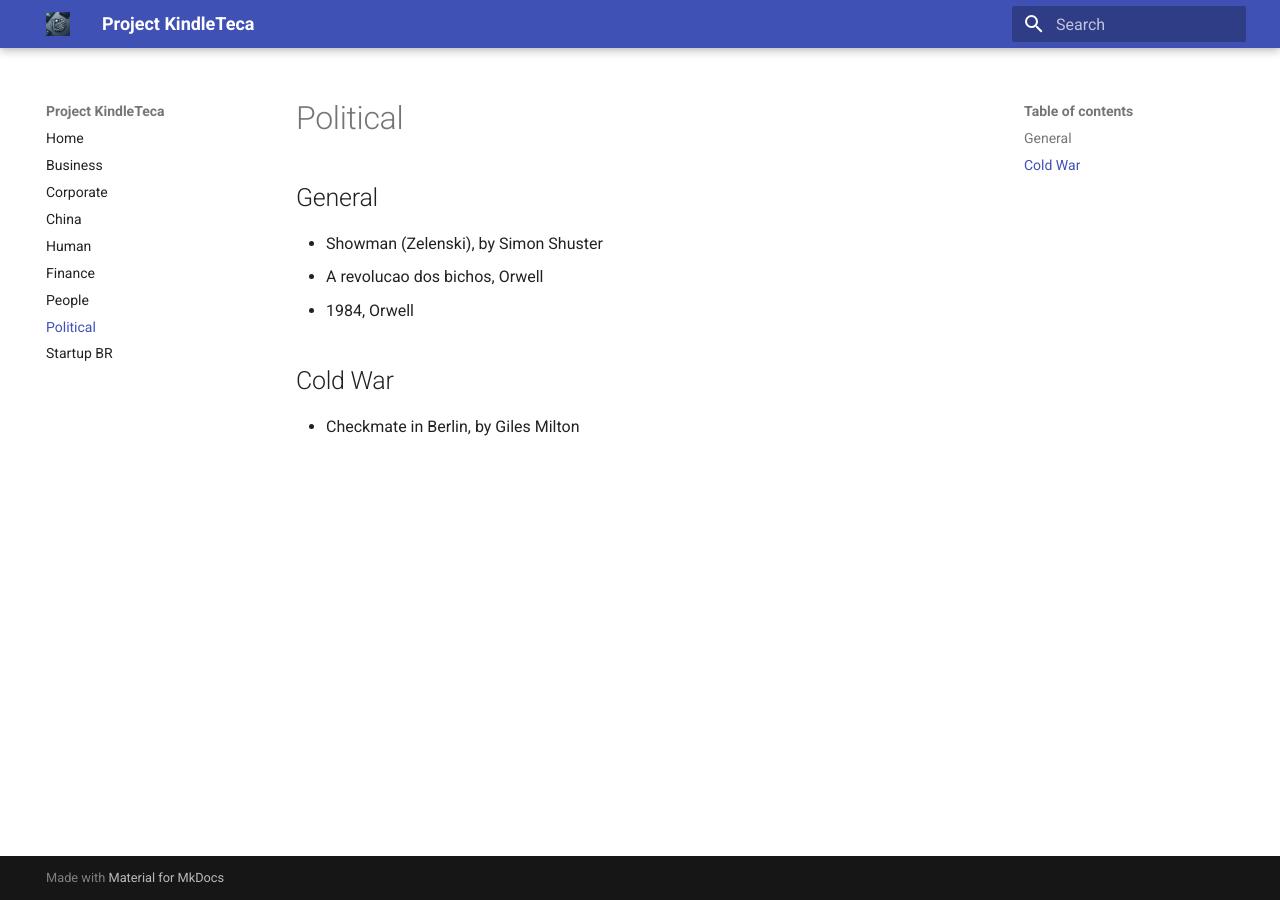
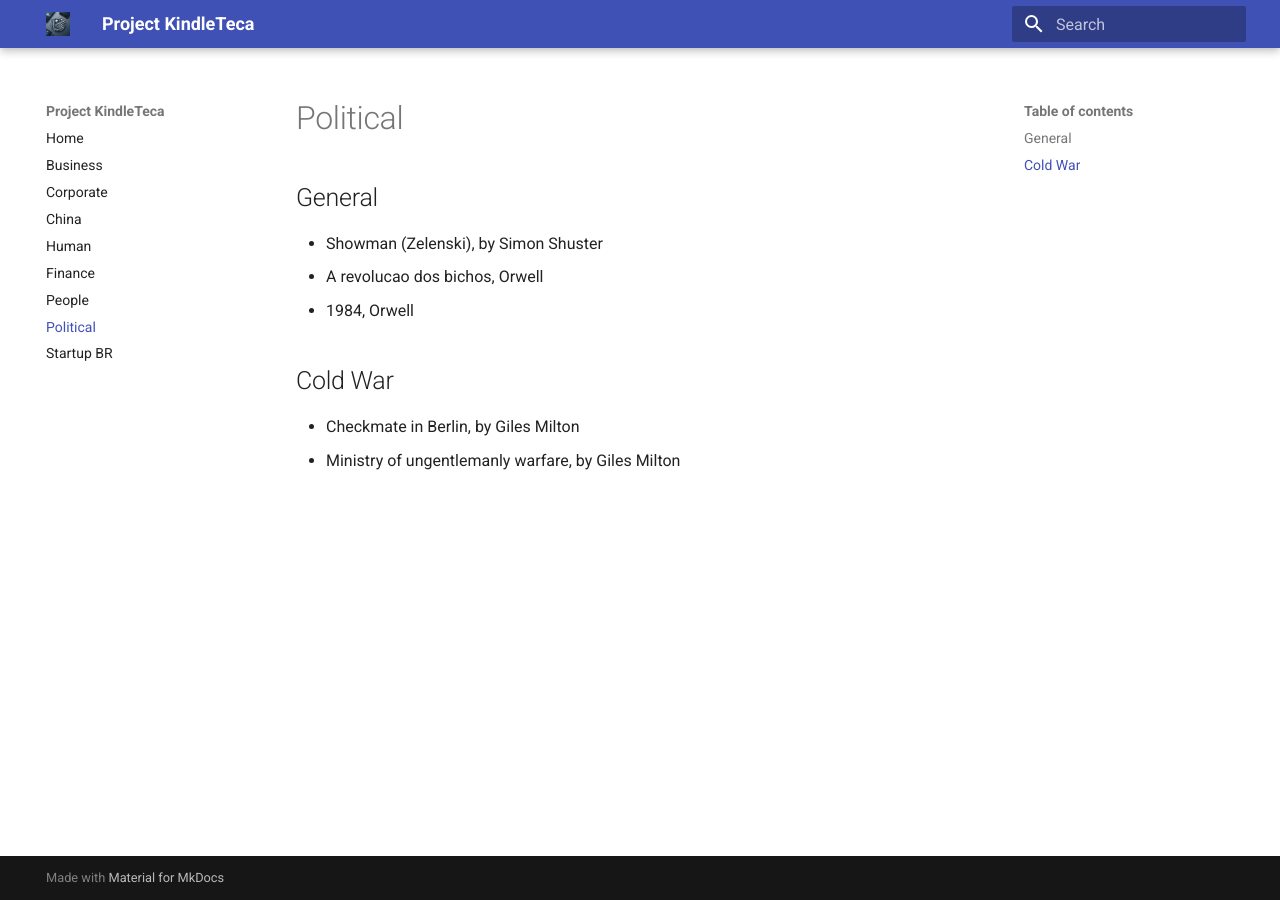
Before and after one commit to renatobrf/kindle-teca, an MkDocs documentation site: the page built from docs/political.md, in a window 1280 px wide. Built offline with MkDocs 1.6.1 and Material for MkDocs 9.7.7, drawn with Linux system fonts in a browser that asks for light colours.

Commit message:
Update political.md

```diff
--- a/docs/political.md
+++ b/docs/political.md
@@ -5,3 +5,4 @@
 
 ## Cold War
 - Checkmate in Berlin, by Giles Milton
+- Ministry of ungentlemanly warfare, by Giles Milton
```
